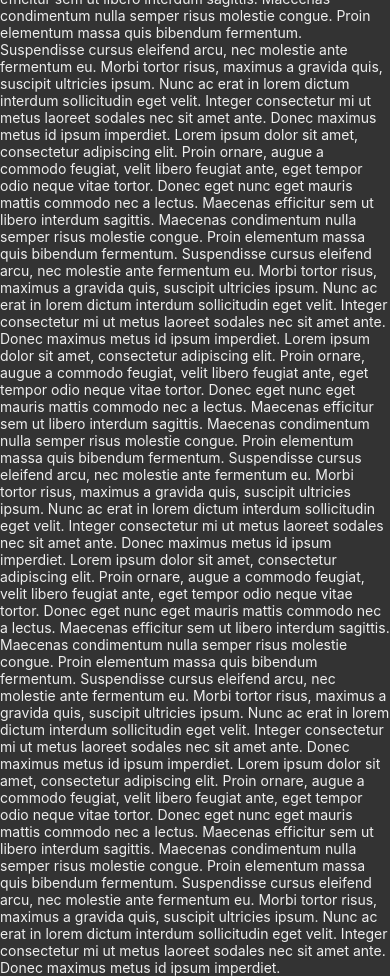
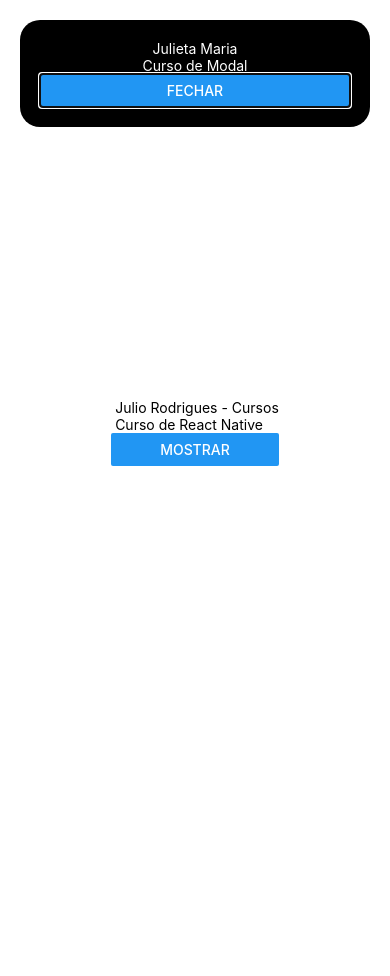
Before and after one commit to JulioCRodrigues/app1-react-native, a React Native app: screen / in a window 390 px wide. After the commit the page ends 844 px from the top, so only its background shows below. Built offline with nearby package versions, Linux system fonts and the light colour scheme.

Commit message:
Usando Modal

```diff
--- a/App.js
+++ b/App.js
@@ -2,8 +2,8 @@
 import React, {useState} from 'react';
 import {StyleSheet, View,SafeAreaView,Text,Button} from 'react-native';
 import Estilos from './estilos/estilos';
-import CT from './componentes/caixaDeTexto';
-import Rolagem from './componentes/rolagem';
+import Toque from './componentes/toque';
+import Modal from './componentes/modal';
 
 
 export default function app1() {
@@ -16,7 +16,7 @@ export default function app1() {
         <SafeAreaView>
           <Text> Julio Rodrigues - Cursos</Text>
           <Text> Curso de React Native</Text>
-          <Rolagem/>
+          <Modal/>
         </SafeAreaView>
 
 
--- /dev/null
+++ b/componentes/modal.js
@@ -0,0 +1,55 @@
+import React,{useState} from 'react'
+import {Text, View, Button, Modal, StyleSheet} from 'react-native'
+
+export default function(){
+
+    const [visivel, setVisivel] = useState(true)
+
+    const fechar = () => {
+        setVisivel(false)
+    }
+
+    const abrir = () => {
+        setVisivel(true)
+    }
+
+
+    return(
+        <View>
+            <Modal
+                animationType="fade"
+                transparent={true}
+                visible={visivel}
+                style={{}}
+            >
+                <View style={estilos.modal}>
+                    <Text style={estilos.textoModal}>Julieta Maria</Text>
+                    <Text style={estilos.textoModal}>Curso de Modal</Text>
+                    <Button
+                        title="Fechar"
+                        onPress={fechar}
+                />
+                </View>
+            </Modal>
+            <Button
+                    title="Mostrar"
+                    onPress={abrir}
+                />
+        </View>
+    )
+}
+
+const estilos = StyleSheet.create({
+    modal:{
+        backgroundColor:'#000',
+        margin: 20,
+        borderRadius: 20,
+        padding: 20,
+        elevation: 10
+    },
+
+    textoModal:{
+        color:'#fff',
+        textAlign:'center'
+    }
+})
--- /dev/null
+++ b/componentes/toque.js
@@ -0,0 +1,35 @@
+import React, {useState} from 'react';
+import {View, Text, StyleSheet, TouchableHighlight} from 'react-native';
+
+export default function(){
+
+const [cont, setCont] = useState(0)
+
+const contar = () =>{
+    setCont(cont + 1);
+}
+
+
+    return(
+        <View>
+            <TouchableHighlight style={estilos.botao} onPress={contar} underlayColor="#008">
+                <Text style={estilos.bola}>Bola</Text>
+
+            </TouchableHighlight>
+            <Text>{cont}</Text>
+        </View>
+    )
+}
+
+const estilos = StyleSheet.create({
+    botao:{
+        alignItems: 'center',
+        backgroundColor: '#eee',
+        padding: 10,
+
+    },
+
+    bola:{
+        color:'#000'
+    }
+})
```
